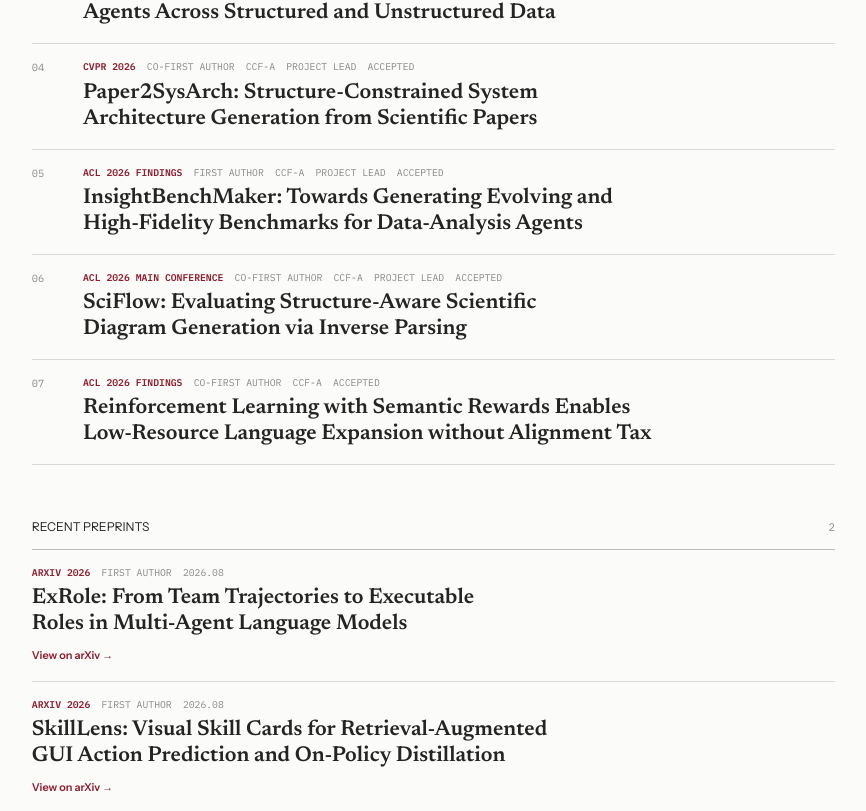
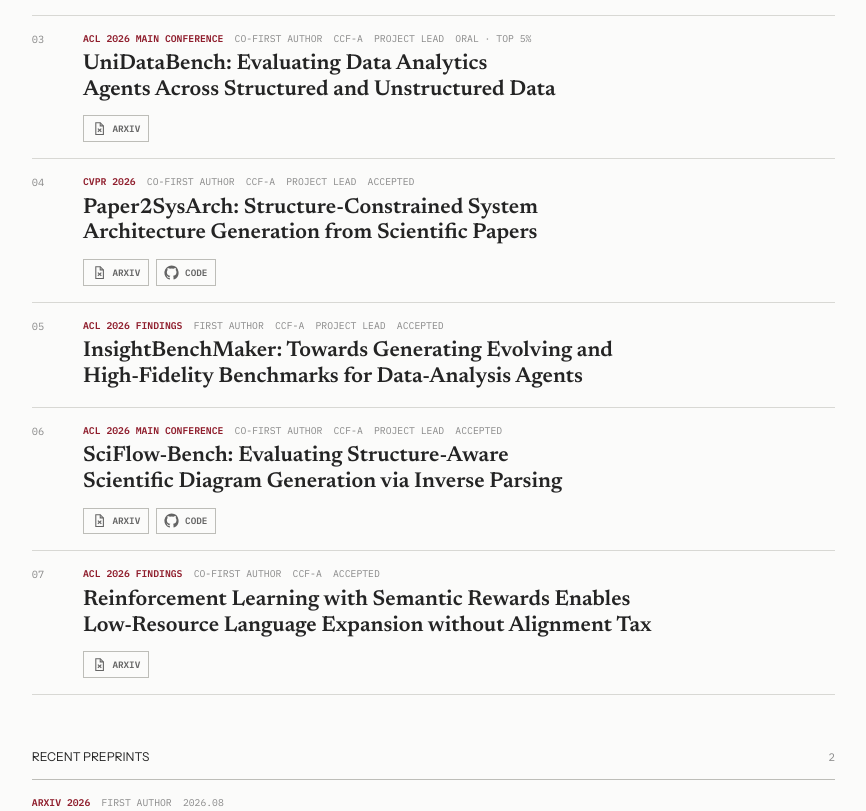
Before and after one commit to DeepThinkingZhouLiu/DeepThinkingZhouLiu.github.io, a React (Vite) app: page / in a window 1280 px wide. Shown: the part 1970-2781 px from the top of the page, without its empty margins (345-1211 px from the left). Built offline with nearby package versions, Linux system fonts and the light colour scheme.

Commit message:
feat: add verified publication resource links

```diff
--- a/src/App.tsx
+++ b/src/App.tsx
@@ -1,5 +1,6 @@
 import NewsUpdates from './components/NewsUpdates'
 import { newsUpdates } from './content/news'
+import type { PublicationLink } from './content/profile'
 import {
   contactLinks,
   currentHighlights,
@@ -144,6 +145,7 @@ function App() {
                         <span>{paper.distinction}</span>
                       </div>
                       <h4>{paper.title}</h4>
+                      <PublicationLinks links={paper.links} title={paper.title} />
                     </article>
                   </li>
                 ))}
@@ -158,15 +160,15 @@ function App() {
               <ul className="preprint-list">
                 {preprints.map((paper) => (
                   <li key={paper.title}>
-                    <a href={paper.href} target="_blank" rel="noreferrer">
+                    <article>
                       <div className="publication-meta">
                         <strong>{paper.venue}</strong>
                         <span>{paper.role}</span>
                         <span>{paper.distinction}</span>
                       </div>
                       <h4>{paper.title}</h4>
-                      <small>View on arXiv →</small>
-                    </a>
+                      <PublicationLinks links={paper.links} title={paper.title} />
+                    </article>
                   </li>
                 ))}
               </ul>
@@ -252,6 +254,54 @@ function App() {
   )
 }
 
+function PublicationLinks({ links, title }: { links: PublicationLink[]; title: string }) {
+  if (!links.length) {
+    return null
+  }
+
+  return (
+    <div className="publication-links" aria-label={`Resources for ${title}`}>
+      {links.map((link) => (
+        <a
+          key={`${link.kind}-${link.href}`}
+          href={link.href}
+          target="_blank"
+          rel="noreferrer"
+          aria-label={`${link.label}: ${title}`}
+          title={link.label}
+        >
+          <ResourceIcon kind={link.kind} />
+          <span>{link.label}</span>
+        </a>
+      ))}
+    </div>
+  )
+}
+
+function ResourceIcon({ kind }: { kind: PublicationLink['kind'] }) {
+  if (kind === 'code') {
+    return (
+      <svg viewBox="0 0 24 24" aria-hidden="true" focusable="false">
+        <path
+          fill="currentColor"
+          d="M12 .8a11.4 11.4 0 0 0-3.6 22.2c.6.1.8-.3.8-.6v-2.2c-3.3.7-4-1.4-4-1.4-.5-1.4-1.3-1.7-1.3-1.7-1.1-.7.1-.7.1-.7 1.2.1 1.8 1.2 1.8 1.2 1.1 1.8 2.8 1.3 3.4 1 .1-.8.4-1.3.8-1.6-2.7-.3-5.5-1.3-5.5-5.9 0-1.3.5-2.4 1.2-3.2-.1-.3-.5-1.5.1-3.2 0 0 1-.3 3.3 1.2a11.2 11.2 0 0 1 6 0c2.3-1.5 3.3-1.2 3.3-1.2.6 1.7.2 2.9.1 3.2.8.8 1.2 1.9 1.2 3.2 0 4.6-2.8 5.6-5.5 5.9.4.4.8 1.1.8 2.1v3.1c0 .3.2.7.8.6A11.4 11.4 0 0 0 12 .8Z"
+        />
+      </svg>
+    )
+  }
+
+  if (kind === 'dataset') {
+    return <span className="hugging-face-icon" aria-hidden="true">🤗</span>
+  }
+
+  return (
+    <svg viewBox="0 0 24 24" aria-hidden="true" focusable="false">
+      <path d="M6 2.75h7l5 5v13.5H6z" fill="none" stroke="currentColor" strokeWidth="1.7" />
+      <path d="M13 2.75v5h5M9.25 12l5.5 5m0-5-5.5 5" fill="none" stroke="currentColor" strokeWidth="1.7" />
+    </svg>
+  )
+}
+
 function SectionHeading({
   kicker,
   title,
--- a/src/content/profile.ts
+++ b/src/content/profile.ts
@@ -18,10 +18,16 @@ export const profile = {
   location: 'Beijing, China',
 }
 
+export type PublicationLink = {
+  kind: 'paper' | 'code' | 'dataset'
+  href: string
+  label: string
+}
+
 export const currentHighlights = [
   {
     value: '07',
-    label: 'first or co-first CCF-A papers already accepted in the current cycle',
+    label: 'first or co-first papers accepted across ACL, CVPR, and EMNLP 2026',
   },
   {
     value: 'Top 5%',
@@ -50,17 +56,23 @@ export const selectedPapers = [
     title: 'Source-Grounded Semantic Reinforcement Learning for Low-Resource Target-Language Generation',
     role: 'Co-first author',
     venue: 'EMNLP 2026 Main Conference',
-    ccf: 'CCF-A',
+    ccf: 'CCF-B',
     distinction: 'Accepted',
     projectLead: false,
+    links: [
+      { kind: 'paper', href: 'https://arxiv.org/abs/2605.29502', label: 'arXiv' },
+    ] satisfies PublicationLink[],
   },
   {
     title: 'DataCross: A Unified Benchmark and Agent Framework for Cross-Modal Heterogeneous Data Analysis',
     role: 'Co-first author',
     venue: 'EMNLP 2026 Findings',
-    ccf: 'CCF-A',
+    ccf: 'CCF-B',
     distinction: 'Accepted',
     projectLead: false,
+    links: [
+      { kind: 'paper', href: 'https://arxiv.org/abs/2601.21403', label: 'arXiv' },
+    ] satisfies PublicationLink[],
   },
   {
     title: 'UniDataBench: Evaluating Data Analytics Agents Across Structured and Unstructured Data',
@@ -69,6 +81,9 @@ export const selectedPapers = [
     ccf: 'CCF-A',
     distinction: 'Oral · Top 5%',
     projectLead: true,
+    links: [
+      { kind: 'paper', href: 'https://arxiv.org/abs/2511.01625', label: 'arXiv' },
+    ] satisfies PublicationLink[],
   },
   {
     title: 'Paper2SysArch: Structure-Constrained System Architecture Generation from Scientific Papers',
@@ -77,6 +92,10 @@ export const selectedPapers = [
     ccf: 'CCF-A',
     distinction: 'Accepted',
     projectLead: true,
+    links: [
+      { kind: 'paper', href: 'https://arxiv.org/abs/2511.18036', label: 'arXiv' },
+      { kind: 'code', href: 'https://github.com/OpenDCAI/Paper2Any', label: 'Code' },
+    ] satisfies PublicationLink[],
   },
   {
     title: 'InsightBenchMaker: Towards Generating Evolving and High-Fidelity Benchmarks for Data-Analysis Agents',
@@ -85,14 +104,19 @@ export const selectedPapers = [
     ccf: 'CCF-A',
     distinction: 'Accepted',
     projectLead: true,
+    links: [] satisfies PublicationLink[],
   },
   {
-    title: 'SciFlow: Evaluating Structure-Aware Scientific Diagram Generation via Inverse Parsing',
+    title: 'SciFlow-Bench: Evaluating Structure-Aware Scientific Diagram Generation via Inverse Parsing',
     role: 'Co-first author',
     venue: 'ACL 2026 Main Conference',
     ccf: 'CCF-A',
     distinction: 'Accepted',
     projectLead: true,
+    links: [
+      { kind: 'paper', href: 'https://arxiv.org/abs/2602.09809', label: 'arXiv' },
+      { kind: 'code', href: 'https://github.com/Tong-0302/SciFlow-Bench', label: 'Code' },
+    ] satisfies PublicationLink[],
   },
   {
     title: 'Reinforcement Learning with Semantic Rewards Enables Low-Resource Language Expansion without Alignment Tax',
@@ -101,6 +125,9 @@ export const selectedPapers = [
     ccf: 'CCF-A',
     distinction: 'Accepted',
     projectLead: false,
+    links: [
+      { kind: 'paper', href: 'https://arxiv.org/abs/2605.14366', label: 'arXiv' },
+    ] satisfies PublicationLink[],
   },
 ]
 
@@ -111,7 +138,9 @@ export const preprints = [
     venue: 'arXiv 2026',
     ccf: 'Preprint',
     distinction: '2026.08',
-    href: 'https://arxiv.org/abs/2608.11949',
+    links: [
+      { kind: 'paper', href: 'https://arxiv.org/abs/2608.11949', label: 'arXiv' },
+    ] satisfies PublicationLink[],
   },
   {
     title: 'SkillLens: Visual Skill Cards for Retrieval-Augmented GUI Action Prediction and On-Policy Distillation',
@@ -119,7 +148,9 @@ export const preprints = [
     venue: 'arXiv 2026',
     ccf: 'Preprint',
     distinction: '2026.08',
-    href: 'https://arxiv.org/abs/2608.10775',
+    links: [
+      { kind: 'paper', href: 'https://arxiv.org/abs/2608.10775', label: 'arXiv' },
+    ] satisfies PublicationLink[],
   },
 ]
 
--- a/src/index.css
+++ b/src/index.css
@@ -534,24 +534,46 @@ footer {
 
 .preprint-list > li {
   border-bottom: 1px solid var(--rule);
+  padding-block: 1rem;
 }
 
-.preprint-list a {
-  display: block;
-  padding-block: 1rem;
-  transition: color 140ms ease-out;
+.publication-links {
+  display: flex;
+  flex-wrap: wrap;
+  gap: 0.42rem;
+  margin-top: 0.72rem;
 }
 
-.preprint-list a:hover {
-  color: var(--accent);
+.publication-links a {
+  display: inline-flex;
+  align-items: center;
+  gap: 0.35rem;
+  border: 1px solid var(--rule-strong);
+  padding: 0.3rem 0.48rem;
+  color: var(--muted);
+  font-family: 'IBM Plex Mono', monospace;
+  font-size: 0.58rem;
+  font-weight: 600;
+  line-height: 1;
+  text-transform: uppercase;
+  transition: border-color 140ms ease-out, color 140ms ease-out, background 140ms ease-out;
 }
 
-.preprint-list small {
-  display: inline-block;
-  margin-top: 0.55rem;
+.publication-links a:hover {
+  border-color: var(--accent);
   color: var(--accent);
-  font-size: 0.68rem;
-  font-weight: 600;
+  background: var(--accent-soft);
+}
+
+.publication-links svg {
+  width: 0.95rem;
+  height: 0.95rem;
+  flex: 0 0 auto;
+}
+
+.hugging-face-icon {
+  font-size: 0.92rem;
+  line-height: 1;
 }
 
 .experience-list,
```
